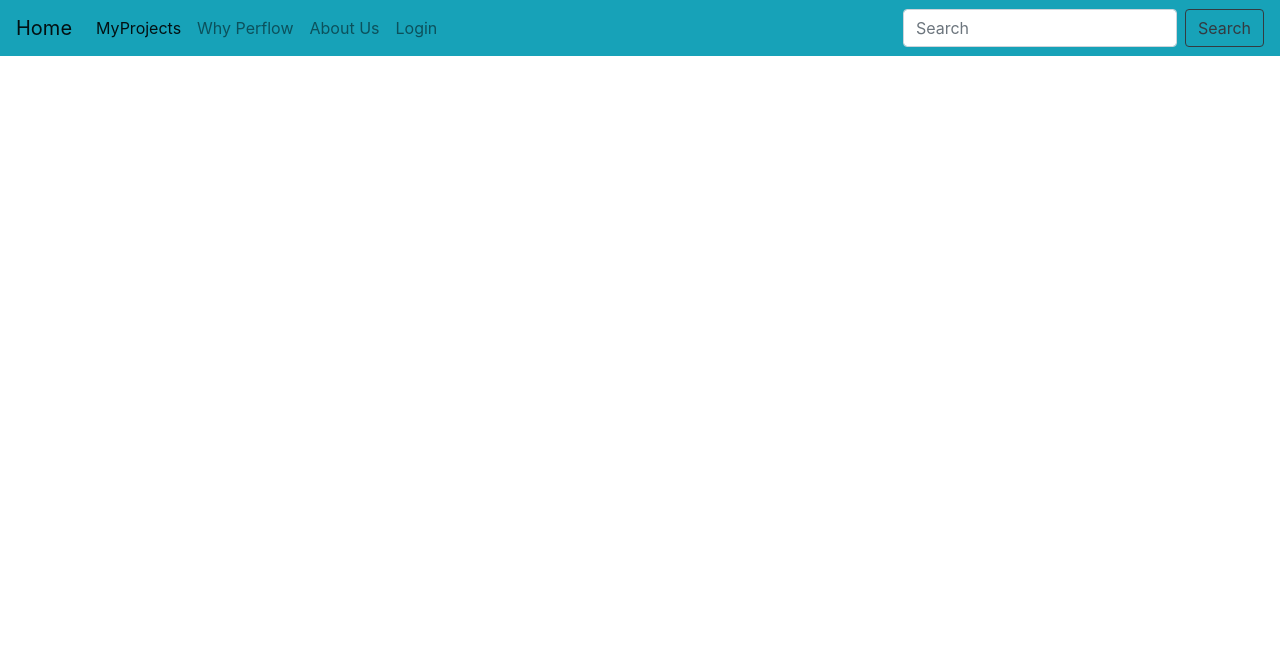
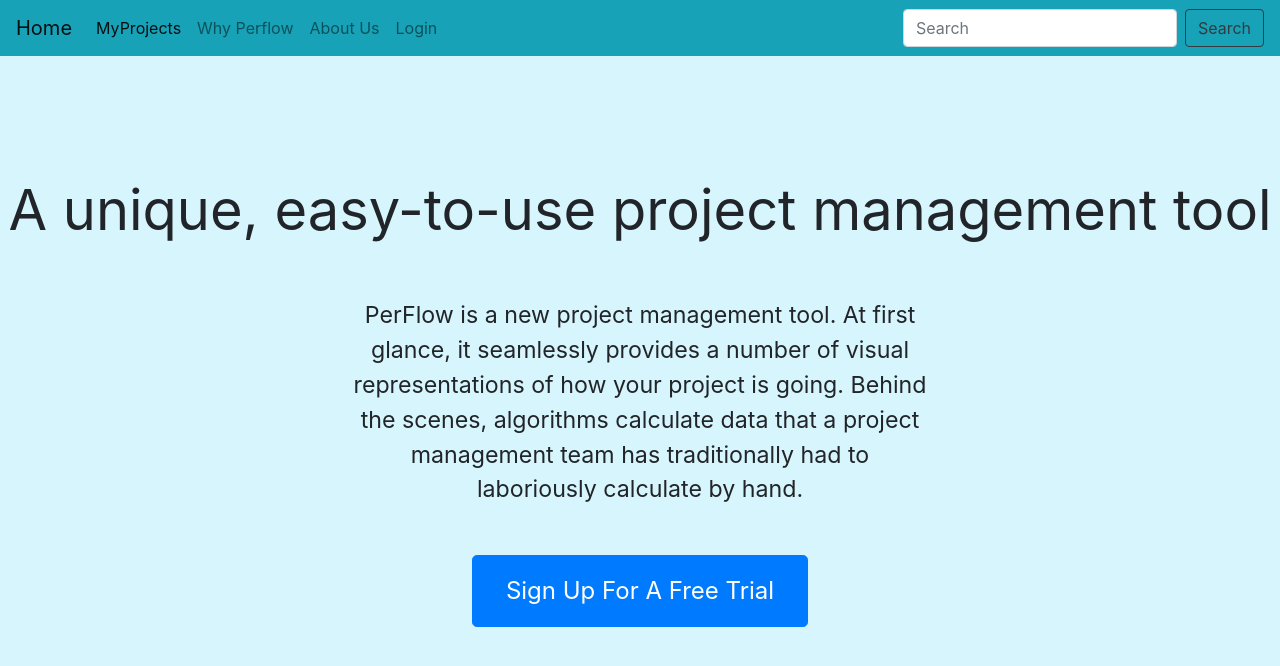
Before and after one commit to pratima-shegokar/perflow, a React (Create React App) app in the folder frontend/: page /Homepage in a window 1280 px wide. Shown: the top 666 px of the page. Built offline with nearby package versions, Linux system fonts and the light colour scheme.

Commit message:
Set up router in App.js for Home. Created 2 intro paragraphs and 1 register button. Set background color.

```diff
--- a/frontend/src/App.css
+++ b/frontend/src/App.css
@@ -21,6 +21,28 @@
   color: #09d3ac;
 }
 
+#home-header {
+  font-size: 350%;
+  text-align: center;
+  margin-top: 2em;
+}
+
+#home-blurb {
+    text-align: center;
+    margin-left: 15em;
+    margin-right: 15em;
+    font-size: 145%;
+    margin-top: 2em;
+}
+
+#home-signup-button {
+    margin: 2em auto 0px auto;
+    width: 14em;
+    height: 3em;
+    display: block;
+    font-size: 150%;
+}
+
 #why-pf-info-column {
     background-image: url("/Perflow2.2.png");
     font-size: 150%;
--- a/frontend/src/App.js
+++ b/frontend/src/App.js
@@ -1,6 +1,7 @@
 import React from 'react';
 import './App.css';
 import { BrowserRouter as Router, Route } from "react-router-dom";
+import Home from './components/Home/Home'
 import MyProjects from './components/ProjectsList/MyProject';
 import WhyPerflow from './components/WhyPerflow/WhyPerflow';
 import Navbar from './components/Navbar';
@@ -11,6 +12,7 @@ function App() {
       <Navbar />
       <Router>
         <Route path="/" component={App}>
+          <Route path="/Homepage" component={Home} />
           <Route path="/MyProjects" component={MyProjects} />
           <Route path="/WhyPerflow" component={WhyPerflow} />
         </Route>
--- /dev/null
+++ b/frontend/src/components/Home/Home.js
@@ -0,0 +1,34 @@
+import React from 'react';
+
+class Home extends React.Component {
+
+    componentDidMount() {
+        document.body.style = 'background: #d7f5fc;';
+    }
+
+    goToRegistrationPage() {
+
+    }
+
+    render() {
+
+        return (
+            <React.Fragment>
+                    <div id="home-header">
+                        A unique, easy-to-use project management tool
+                    </div>
+                    <div id="home-blurb">
+                        PerFlow is a new project management tool. At first glance, it seamlessly provides
+                         a number of visual representations of how your project is going. Behind the scenes, algorithms
+                         calculate data that a project management team has traditionally had to laboriously calculate by hand.
+                    </div>
+                    <div>
+                        <button type="button" class="btn btn-primary btn-lg" id="home-signup-button">Sign Up For A Free Trial</button>
+                    </div>
+            </React.Fragment>
+
+        );
+    }
+}
+
+export default Home;
```
